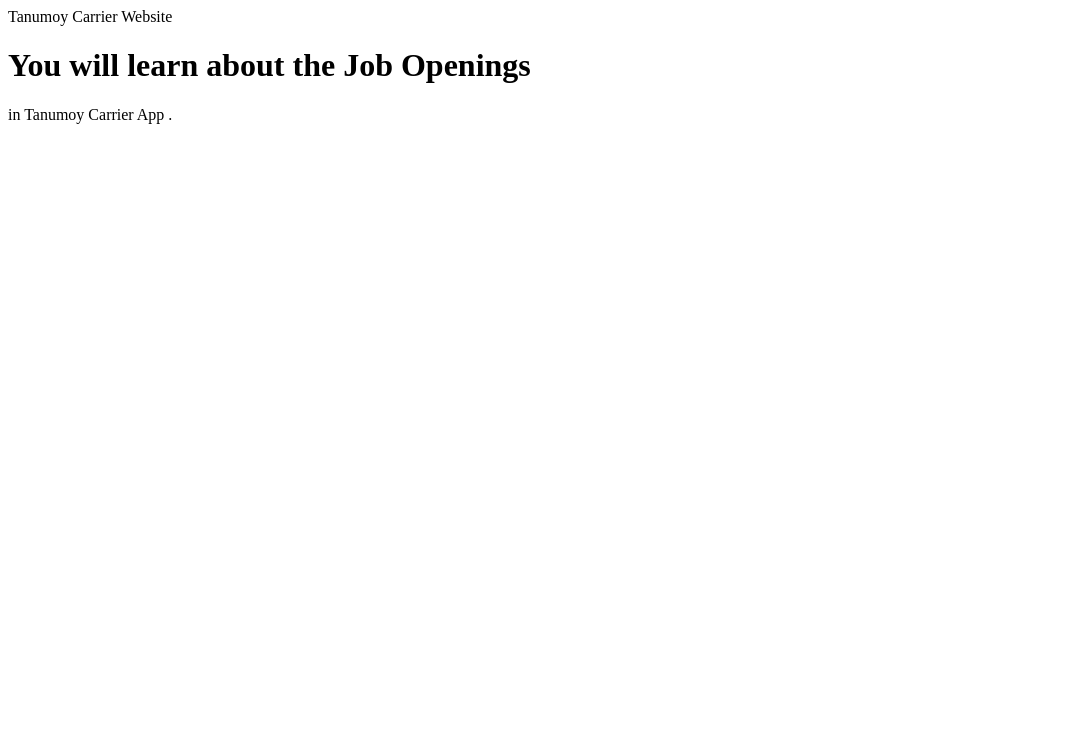
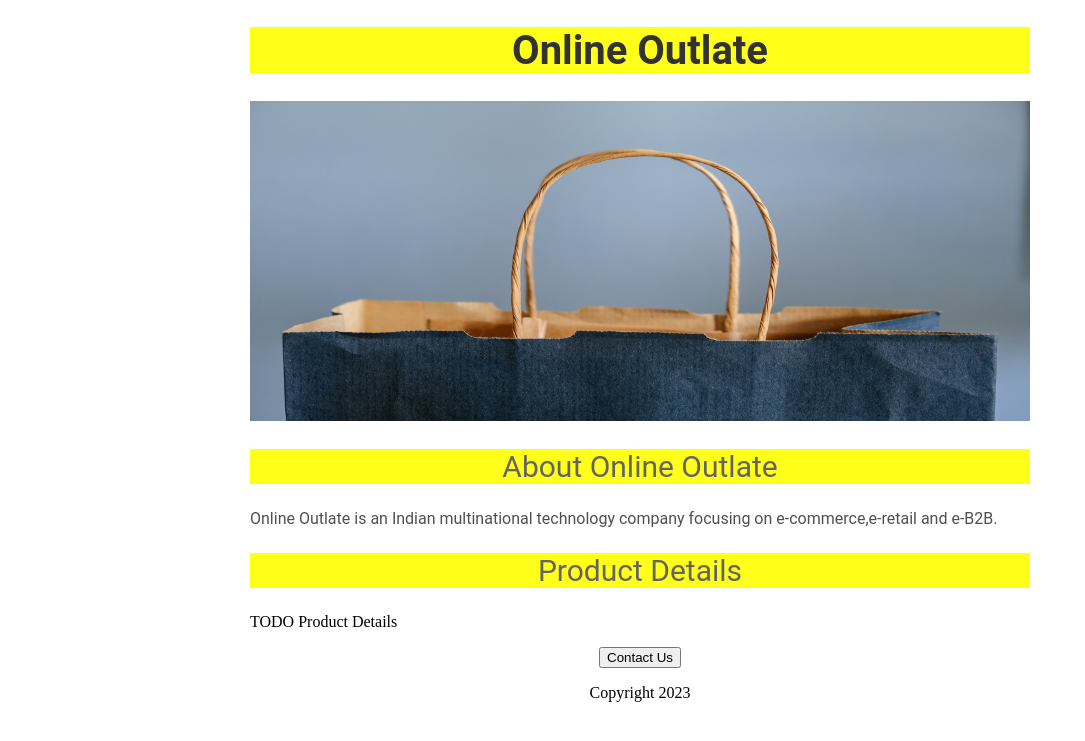
Before and after one commit to tanumoybose1986/Flask_Project_Smart_Shopping, a Flask app: page / in a window 1280 px wide. Shown: the top 741 px of the page, without its empty margins (0-1085 px from the left). Run offline with Flask 2, Linux system fonts and the light colour scheme.

Commit message:
added_html_and_css

```diff
--- /dev/null
+++ b/myvenv/pyvenv.cfg
@@ -0,0 +1,3 @@
+home = /home/runner/FlaskProjectSmartShopping/venv/bin
+include-system-site-packages = false
+version = 3.10.8
--- a/templates/home.html
+++ b/templates/home.html
@@ -1,12 +1,58 @@
 <!DOCTYPE html>
 <html>
-<head>
- Tanumoy Carrier Website
+<head >
+    <title>Online Outlate Website </title>
+    <style>
+    h1 {
+      font-size: 40px;
+      font-family: Roboto ;
+      color: rgb(50, 50, 50);
+      background-color: rgb(255, 255, 25);
+      text-align : center
+
+    }
+
+     h2 {
+      font-size: 30px;
+      font-family: Roboto ;
+      color: rgb(100, 100, 100);
+      background-color: rgb(255, 255, 25);
+      text-align : center;
+      font-weight : normal
+
+    }
+
+    .body-text {
+      font-family: Roboto ;
+      color: rgb(80, 80, 80);
+
+    }
+
+    #Banner{
+      width:100%;
+      height: 360 px;
+    }
+
+    #container{
+      max-width : 780px;
+      margin : 0 auto 0 auto;
+    }
+
+    </style>
+
 </head>
 <body>
-
-<h1>You will learn about the Job Openings </h1>
-<p>in Tanumoy Carrier App .</p>
-
+<div id= "container">
+<h1>Online Outlate</h1>
+<img id ="Banner" src="https://flaskproject1carrier-website.tanumoybose1.repl.co/static/Banner.jpg" height="320">
+<h2> About Online Outlate</h2>
+<p class="body-text">Online Outlate is an Indian multinational technology company focusing on e-commerce,e-retail and e-B2B.</p>
+<h2>Product Details</h2
+<p class="body-text">TODO Product Details</p>
+<div style="text-align:center">
+<button>Contact Us</button>
+<p>Copyright 2023</p>
+</div>
+</div>
 </body>
 </html>
```
Also changed, not shown: app.py (+6 -2 lines), static/Banner.jpg (added), 13 other files.
